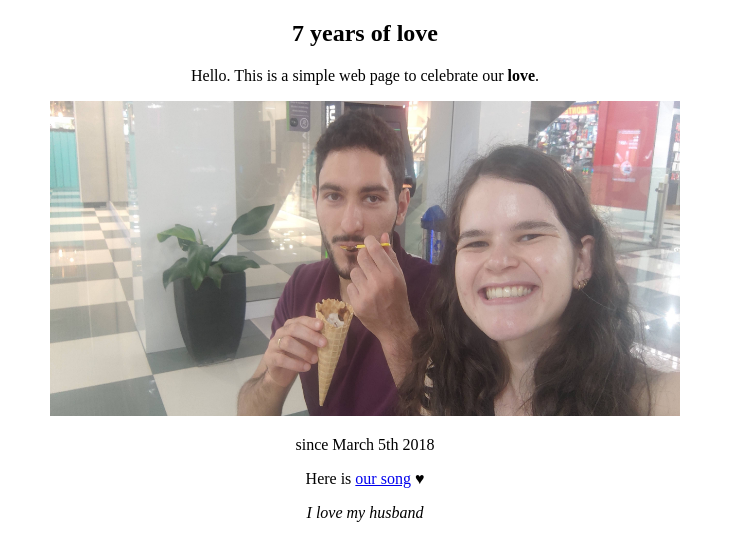
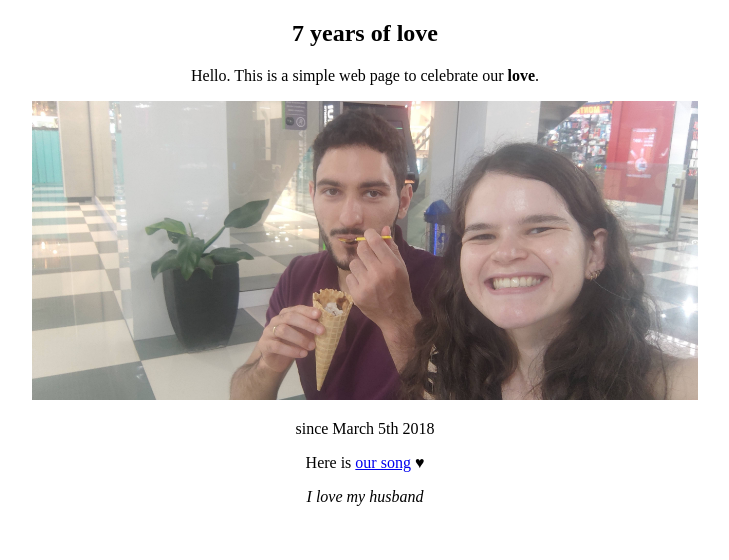
Before and after one commit to nurandressa/lovepage, a plain HTML site: page index.html in a window 1280 px wide. Shown: the whole page, without its empty margins (275-1004 px from the left). Drawn offline with Linux system fonts and the light colour scheme.

Commit message:
Add files via upload

```diff
--- a/index.html
+++ b/index.html
@@ -11,7 +11,7 @@
 
 <p> Hello. This is a simple web page to celebrate our <b>love</b>.</p>
 
-<img width="630" height="315" src=" icecream.jpg">
+<img width="666" src=" icecream.jpg">
 <p> since March 5th 2018 </p>
 
 <p> Here is <a href="https://www.youtube.com/watch?v=n3nPiBai66M&ab_channel=TheCureVEVO">our song</a> ♥ </p>
```
